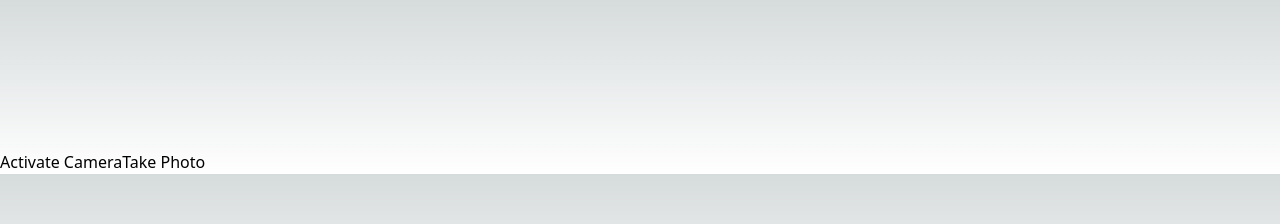
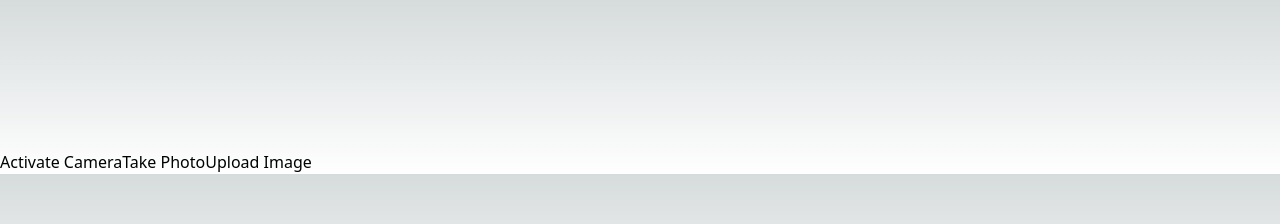
Before and after one commit to zephyranthes03/buidl2, a Next.js app: page /camera in a window 1280 px wide. Shown: the top 224 px of the page. Built offline with nearby package versions, Linux system fonts and the light colour scheme.

Commit message:
Try Camera

```diff
--- a/src/pages/camera.tsx
+++ b/src/pages/camera.tsx
@@ -1,12 +1,21 @@
 import React, { useRef, useState } from 'react';
 
-const Camera: React.FC = () => {
+interface ImageSize {
+  width: number;
+  height: number;
+}
+
+const CameraApp: React.FC = () => {
   const videoRef = useRef<HTMLVideoElement>(null);
   const canvasRef = useRef<HTMLCanvasElement>(null);
-  const [imageData, setImageData] = useState<string | null>(null);
+  const [imageSize, setImageSize] = useState<ImageSize | null>(null);
 
   const getVideo = () => {
-    navigator.mediaDevices.getUserMedia({ video: true })
+    const constraints = {
+      video: { facingMode: "environment" } // 후방 카메라 사용 설정
+    };
+
+    navigator.mediaDevices.getUserMedia(constraints)
       .then(stream => {
         const video = videoRef.current;
         if (video) {
@@ -26,29 +35,38 @@ const Camera: React.FC = () => {
     if (video && canvas) {
       const width = video.videoWidth;
       const height = video.videoHeight;
+
       canvas.width = width;
       canvas.height = height;
       canvas.getContext('2d')?.drawImage(video, 0, 0, width, height);
-
-      // 이미지 데이터를 Base64 형식으로 변환
-      const imageData = canvas.toDataURL('image/png');
-      setImageData(imageData);
+      setImageSize({ width, height });
     }
   };
 
+
   const uploadImage = async () => {
-    if (imageData) {
-      // 서버 업로드 로직을 여기에 추가
-      // 예: fetch API를 사용하여 서버에 POST 요청
-      // const response = await fetch('/api/upload', {
-      //   method: 'POST',
-      //   body: JSON.stringify({ image: imageData }),
-      //   headers: {
-      //     'Content-Type': 'application/json'
-      //   },
-      // });
-      // const data = await response.json();
-      // console.log(data);
+    const canvas = canvasRef.current;
+    if (canvas) {
+      const imageDataUrl = canvas.toDataURL('image/jpeg');
+
+      // 이 부분에서 서버 엔드포인트로 POST 요청을 보냅니다.
+      try {
+        const response = await fetch('/your-server-endpoint', {
+          method: 'POST',
+          body: JSON.stringify({ image: imageDataUrl }),
+          headers: {
+            'Content-Type': 'application/json'
+          },
+        });
+
+        if (!response.ok) {
+          throw new Error("Server response wasn't OK");
+        }
+
+        console.log('Image uploaded successfully');
+      } catch (error) {
+        console.error('Failed to upload the image', error);
+      }
     }
   };
 
@@ -57,15 +75,23 @@ const Camera: React.FC = () => {
       <video ref={videoRef}></video>
       <button onClick={getVideo}>Activate Camera</button>
       <button onClick={takePhoto}>Take Photo</button>
+      <button onClick={uploadImage}>Upload Image</button>
       <canvas ref={canvasRef} style={{ display: 'none' }}></canvas>
-      {imageData && (
-        <>
-          <img src={imageData} alt="Captured" />
-          <button onClick={uploadImage}>Upload Image</button>
-        </>
-      )}
+      {imageSize && <p>Image Size: {imageSize.width} x {imageSize.height}</p>}
     </div>
   );
-};
 
-export default Camera;
+//   return (
+//     <div>
+//       <video ref={videoRef}></video>
+//       <button onClick={getVideo}>Activate Camera</button>
+//       <button onClick={takePhoto}>Take Photo</button>
+//       <canvas ref={canvasRef} style={{ display: 'none' }}></canvas>
+//       {imageSize && <p>Image Size: {imageSize.width} x {imageSize.height}</p>}
+//     </div>
+//   );
+
+}
+
+
+export default CameraApp;
```
